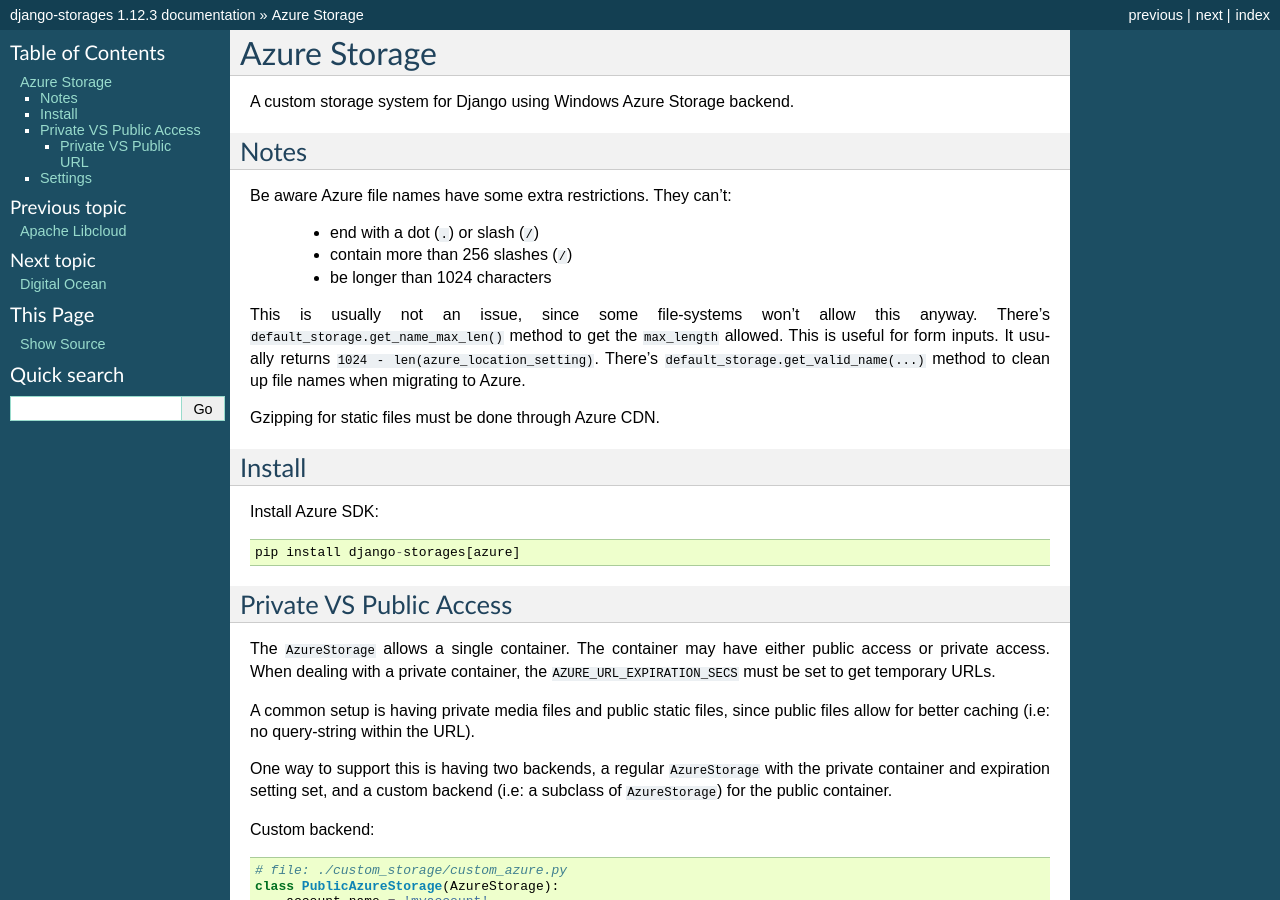
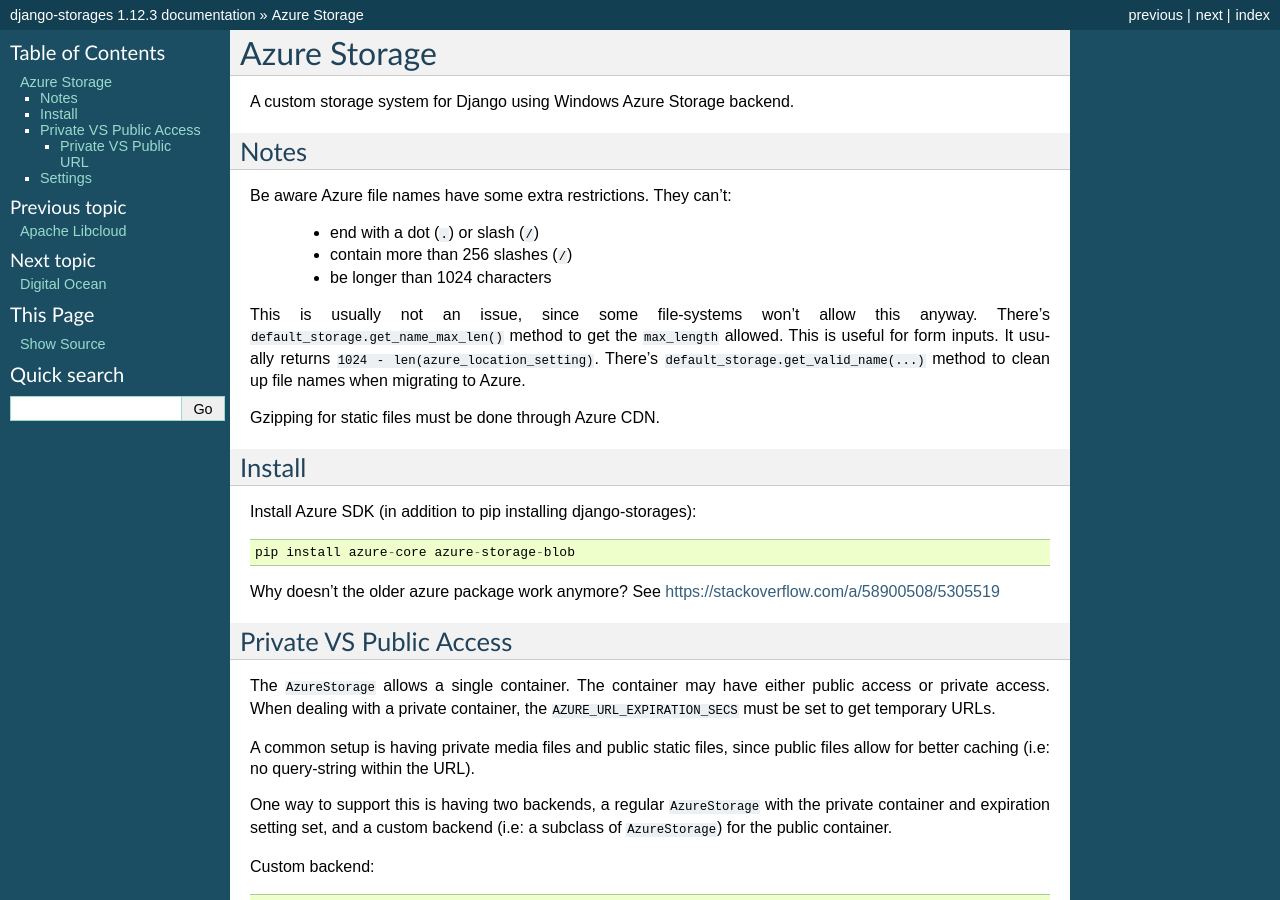
Before and after one commit to jschneier/django-storages, a Sphinx documentation site: the page built from docs/backends/azure.rst, in a window 1280 px wide and 900 px high. Built offline with Sphinx 7.4.7, drawn with Linux system fonts in a browser that asks for light colours.

Commit message:
Fix install instructions
The install instruction needs to be updated. The azure package is deprecated and broken down into separate packages. In addition, the new django-storages doesn't work with the old azure package due to this issue (https://stackoverflow.com/questions/50581138/cannot-import-name-blockblobservice).

I propose this new update to the installation process. I have tested this process and it works perfectly. Feel free to reach out to me if you have any questions.

```diff
--- a/docs/backends/azure.rst
+++ b/docs/backends/azure.rst
@@ -28,10 +28,11 @@
 Install
 *******
 
-Install Azure SDK::
+Install Azure SDK (in addition to pip installing django-storages)::
 
-  pip install django-storages[azure]
+  pip install azure-core azure-storage-blob
 
+Why doesn't the older azure package work anymore? See https://stackoverflow.com/a/58900508/5305519
 
 Private VS Public Access
 ************************
```
